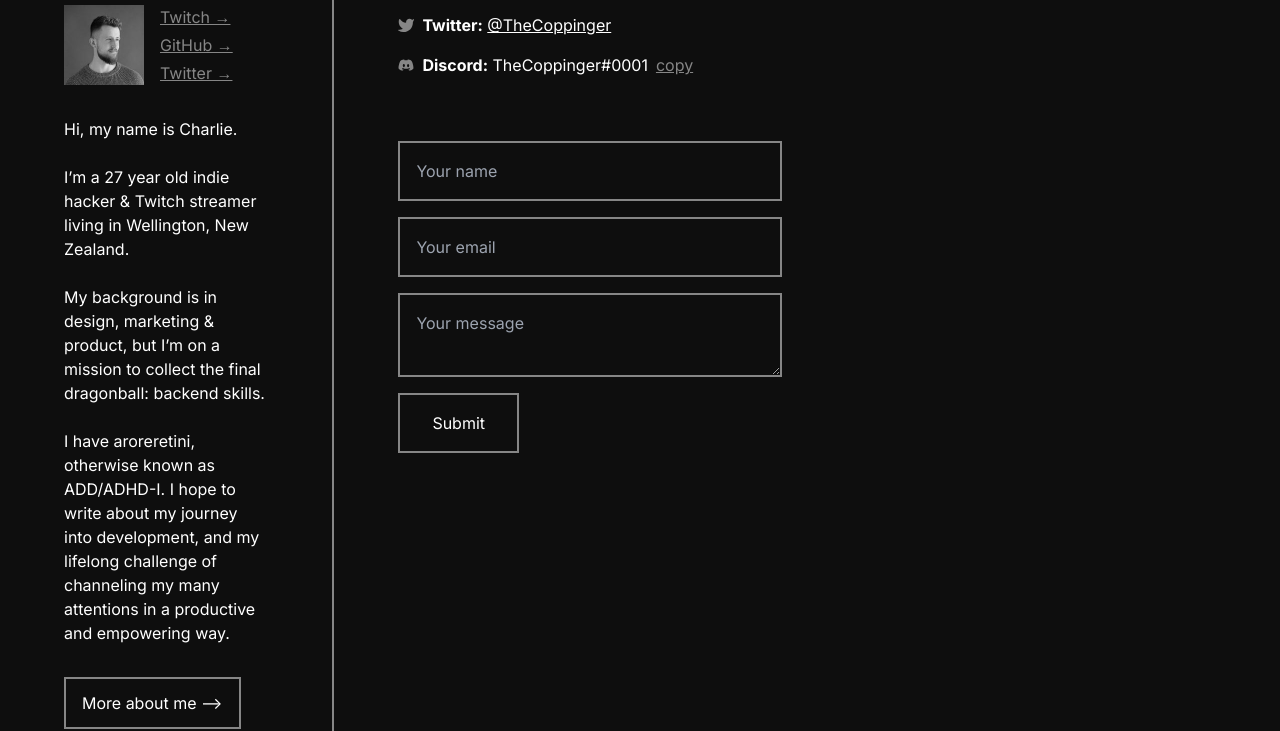
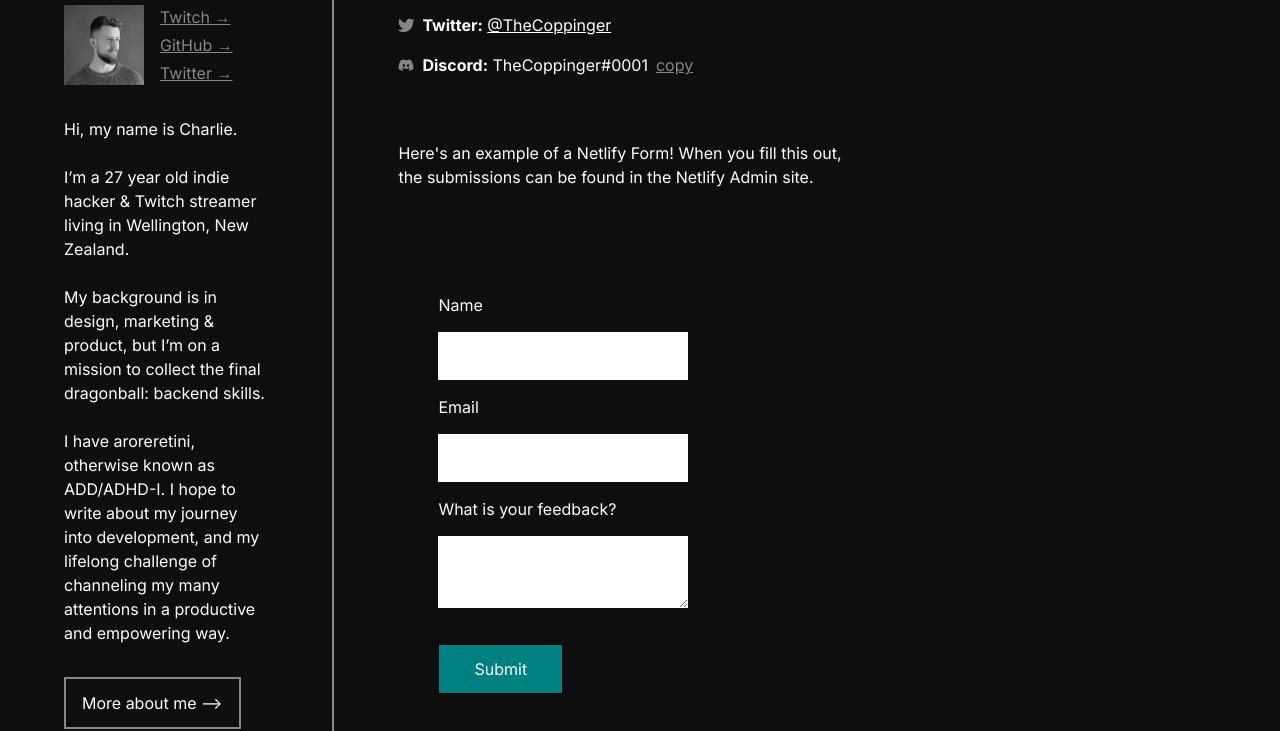
Before and after one commit to coppinger/aroreretini-dev, an Astro site: page /contact in a window 1280 px wide. Shown: the part 259-990 px from the top of the page. Built offline with nearby package versions, Linux system fonts and the light colour scheme; Astro itself is replaced by a stand-in of ours.

Commit message:
add test form

```diff
--- /dev/null
+++ b/src/components/TestForm.astro
@@ -0,0 +1,61 @@
+---
+---
+
+<p>
+  Here's an example of a Netlify Form! When you fill this out, the submissions
+  can be found in the Netlify Admin site.
+</p>
+<div class="feedback-form">
+  <form
+    netlify
+    netlify-honeypot
+    name="feedback"
+    method="POST"
+    action="/success"
+  >
+    <p class="hidden">
+      <label>
+        Don’t fill this out if you’re human: <input name="bot-field" />
+      </label>
+    </p>
+    <input type="hidden" name="form-name" value="feedback" />
+    <label for="name">Name</label>
+    <input id="name" type="text" name="name" />
+    <label for="email">Email</label>
+    <input id="email" type="email" name="email" required />
+    <label for="feedback">What is your feedback?</label>
+    <textarea id="feedback" wrap="soft" name="feedback" required></textarea>
+    <button type="submit">Submit</button>
+  </form>
+</div>
+
+<style>
+  .feedback-form {
+    margin: 40px 40px;
+    min-width: 250px;
+    width: 45%;
+  }
+  input,
+  textarea,
+  button {
+    font-size: inherit;
+    margin: 15px 0;
+    padding: 12px 20px;
+    width: 100%;
+  }
+  button {
+    background-color: teal;
+    border: 1px solid black;
+    color: white;
+    width: 50%;
+  }
+  .hidden {
+    clip: rect(0 0 0 0);
+    clip-path: inset(50%);
+    height: 1px;
+    overflow: hidden;
+    position: absolute;
+    white-space: nowrap;
+    width: 1px;
+  }
+</style>
--- a/src/pages/contact.astro
+++ b/src/pages/contact.astro
@@ -1,6 +1,7 @@
 ---
 import Layout from "../layouts/Layout.astro";
 import IntroHeader from "../components/IntroHeader.astro";
+import TestForm from "../components/TestForm.astro";
 ---
 
 <Layout title="Writing" cols="1fr_2px_4fr">
@@ -78,6 +79,7 @@
               <p class="text-gray underline">copy</p>
             </li>
           </ul>
+          <TestForm />
           <form
             id="contactForm"
             class="flex flex-col gap-4 max-w-sm"
```
